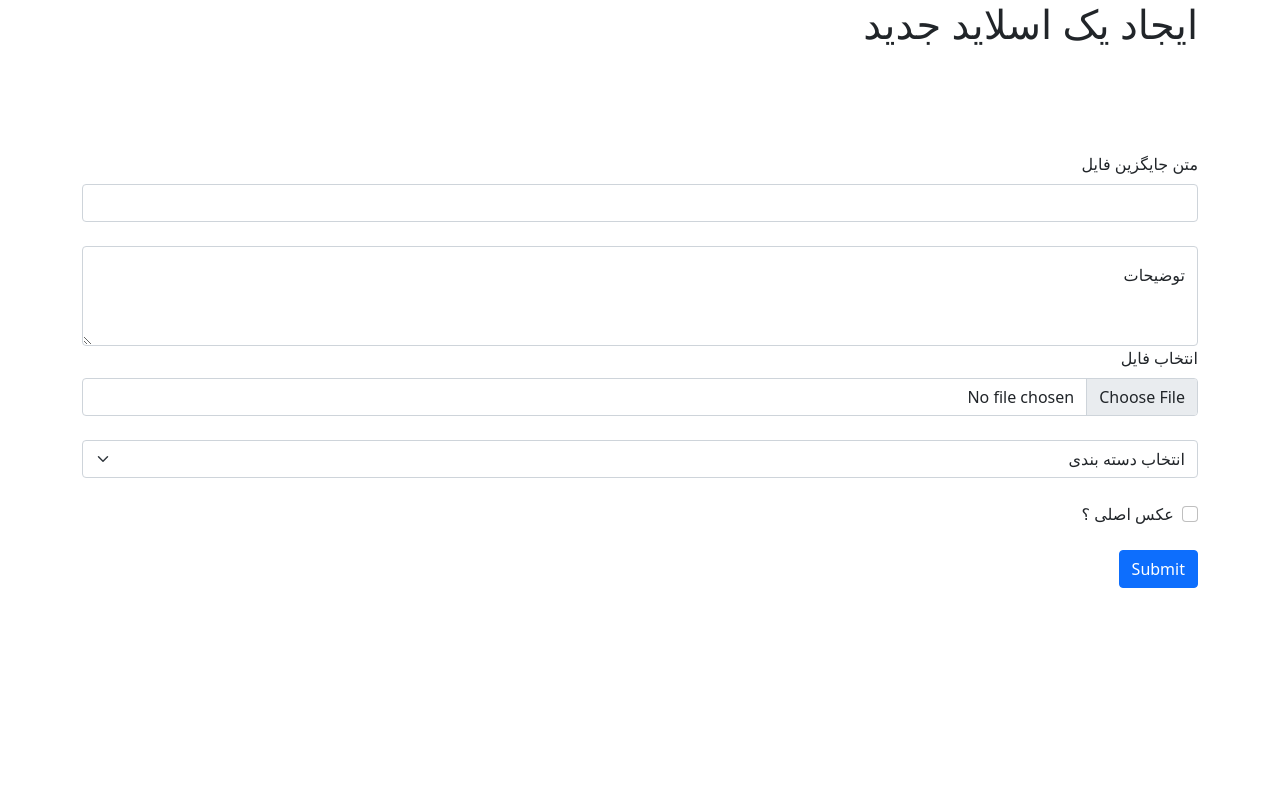
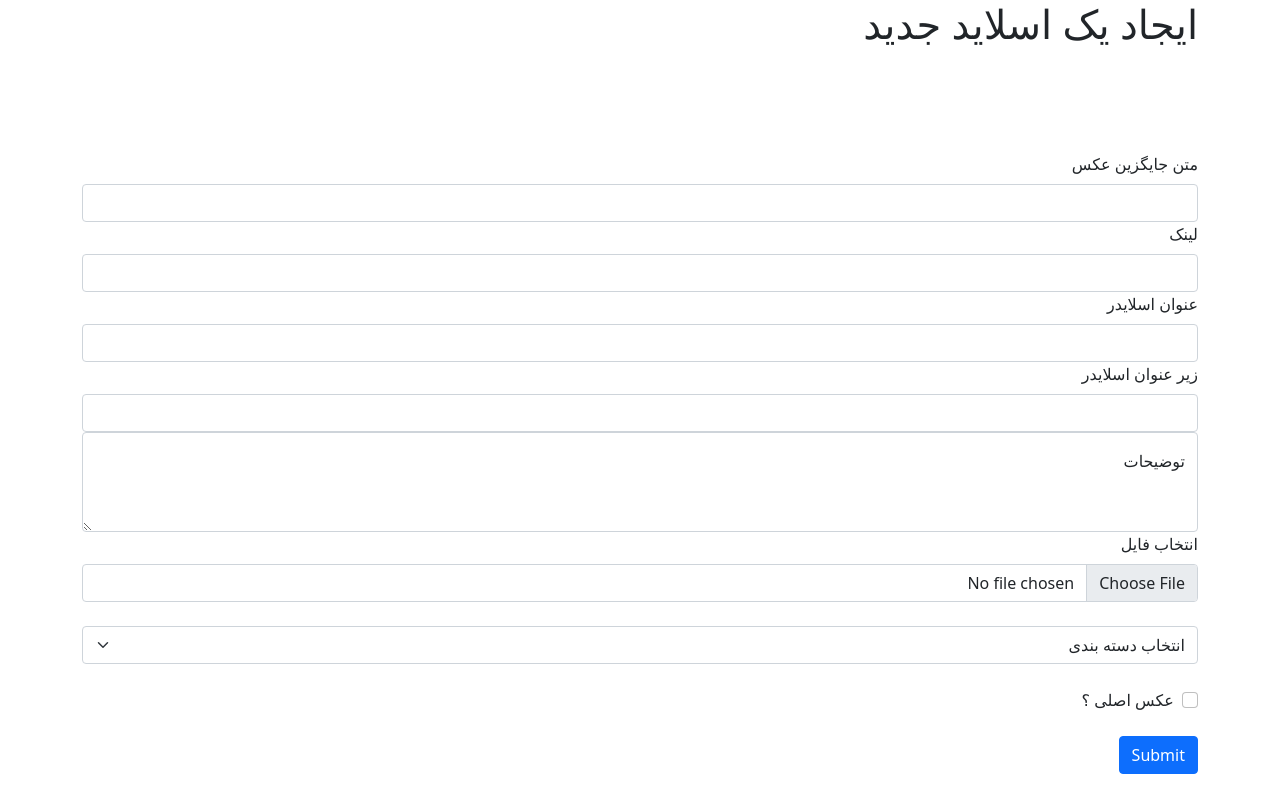
Before and after one commit to sajjad-sh/Online-Shop, a Laravel app: page /admin/site/sliders/create in a window 1280 px wide. Run offline with Laravel 8, Linux system fonts and the light colour scheme; data comes from the database, SQL or seed files in the repository; parts of the project's set-up code (start-up, migrations or seed data) failed here and were passed over.

Commit message:
Some changes

```diff
--- a/resources/views/admin/site/sliders/create.blade.php
+++ b/resources/views/admin/site/sliders/create.blade.php
@@ -14,21 +14,30 @@
   <form action="{{route('admin.site.sliders.store')}}" method="post" enctype="multipart/form-data">
     @csrf
     <div class="mb-3">
-      <label for="alt" class="form-label">متن جایگزین فایل</label>
-      <input name="alt" class="form-control" type="text" aria-label="default input example">
-      <br>
+      <label for="alt" class="form-label">متن جایگزین عکس</label>
+      <input name="alt" class="form-control" type="text" aria-label="default input example" value="{{old('alt')}}">
+
+      <label for="link" class="form-label">لینک</label>
+      <input dir="ltr" name="link" class="form-control" type="text" aria-label="default input example" value="{{old('link')}}">
+
+      <label for="title" class="form-label">عنوان اسلایدر</label>
+      <input name="title" class="form-control" type="text" aria-label="default input example" value="{{old('title')}}">
+
+      <label for="subtitle" class="form-label">زیر عنوان اسلایدر</label>
+      <input name="subtitle" class="form-control" type="text" aria-label="default input example" value="{{old('subtitle')}}">
+
       <div class="form-floating">
-        <textarea name="extra" class="form-control" placeholder="توضیحات بیشتر" id="extra"
-                  style="height: 100px"></textarea>
+        <textarea name="description" class="form-control" placeholder="توضیحات بیشتر" id="extra"
+                  style="height: 100px">{{old('description')}}</textarea>
         <label for="extra">توضیحات</label>
       </div>
 
-      <label for="cfile" class="form-label">انتخاب فایل</label>
-      <input name="file" class="form-control" type="file" id="slider-file">
+      <label for="file" class="form-label">انتخاب فایل</label>
+      <input name="file" class="form-control" type="file" id="slider-file" value="{{old('file')}}">
 
       <br>
 
-        <select name="category_id" class="form-select" id="floatingSelect" aria-label="Floating label select example">
+        <select name="category_id" class="form-select" id="floatingSelect" aria-label="Floating label select example" >
           <option selected>انتخاب دسته بندی</option>
           <option value="0">صفحه اصلی</option>
 
```
